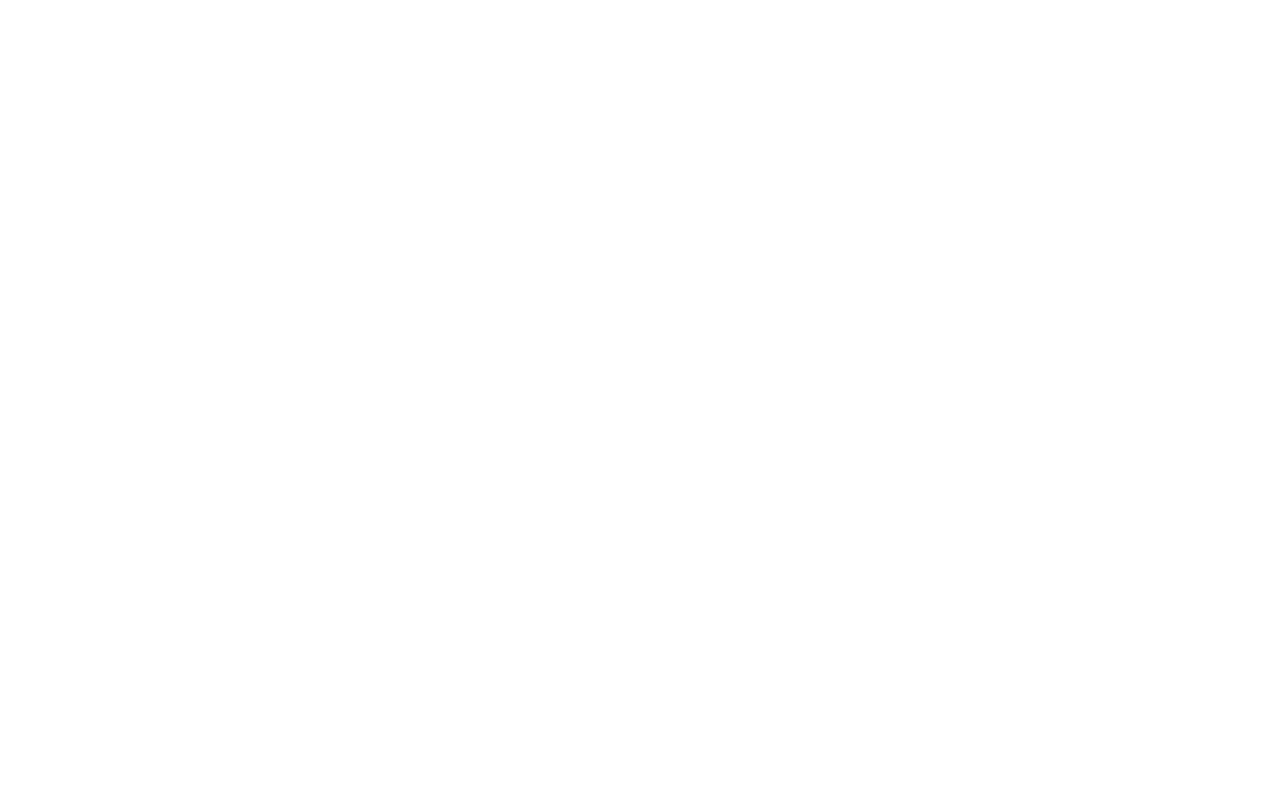
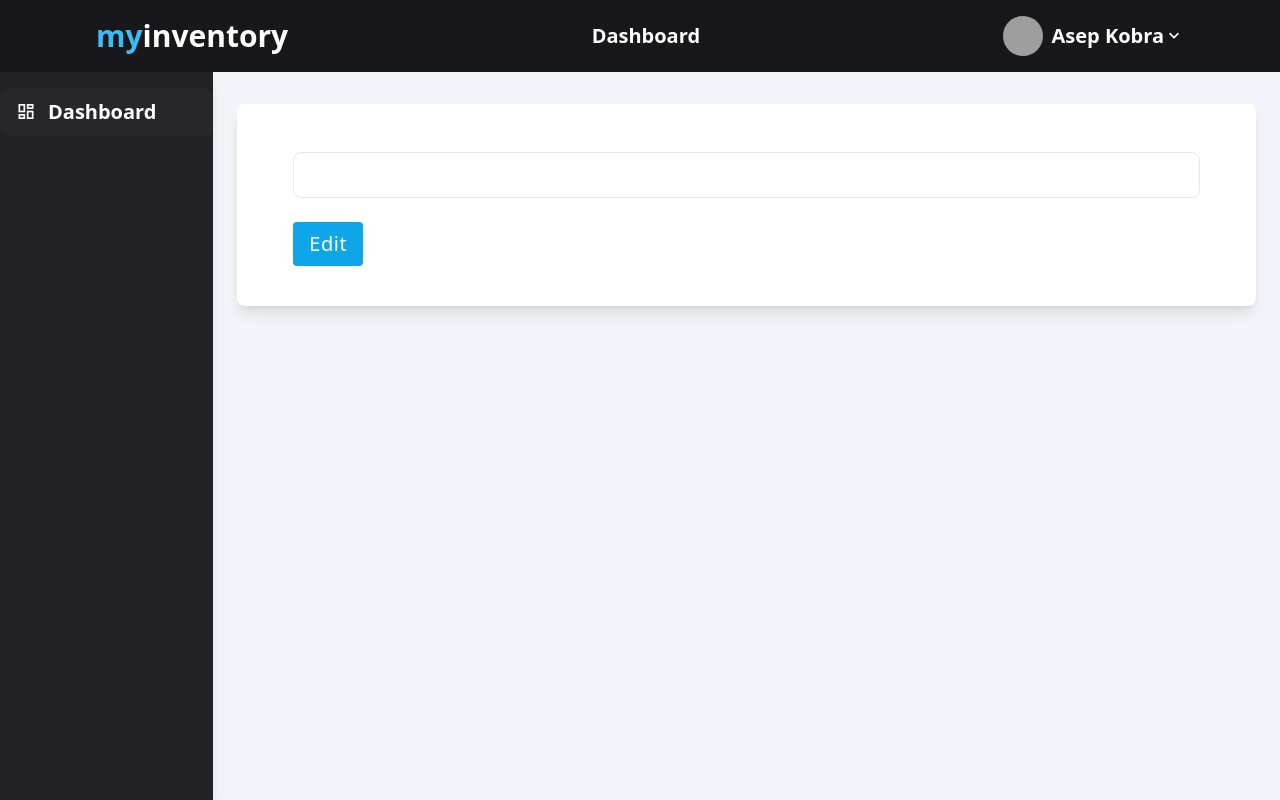
Before and after one commit to syhrlanwr/inventory-react, a React (Create React App) app: page /rak/delete/1 in a window 1280 px wide. Before the commit this address had no page. Built offline with nearby package versions, Linux system fonts and the light colour scheme; no server answers; grey boxes are pictures that could not be loaded.

Commit message:
add edit function for rak

```diff
--- a/src/App.js
+++ b/src/App.js
@@ -4,7 +4,7 @@
 // import EditPegawai from './editPegawai';
 // import KelolaPegawai from './kelolaPegawai';
 // import AddRak from './addRak';
-// import EditRak from './editRak';
+import EditRak from './EditRak';
 // import KelolaRak from './kelolaRak';
 import AddSatuan from './AddSatuan';
 // import EditSatuan from './editSatuan';
@@ -31,6 +31,8 @@
         <Route path="/pegawai" element={<Layout><KelolaPegawai /></Layout>} />
         <Route path="/rak" element={<Layout><KelolaRak /></Layout>} />
         <Route path="/rak/add" element={<Layout><AddRak /></Layout>} />
+        <Route path="/rak/edit/:id" element={<Layout><EditRak /></Layout>} />
+        <Route path="/rak/delete/:id" element={<Layout><EditRak /></Layout>} />
         <Route path="/satuan" element={<Layout><KelolaSatuan /></Layout>} />
         <Route path="/satuan/add" element={<Layout><AddSatuan /></Layout>} />
         <Route path="/login" element={<Login />} />
--- a/src/editRak.js
+++ b/src/editRak.js
@@ -1,13 +1,36 @@
+import React, { useState, useEffect } from 'react';
+import axios from 'axios';
+import { useNavigate, useParams } from 'react-router-dom';
+
 function EditRak() {
+    const [nama, setNama] = useState("");
+    const navigate = useNavigate();
+    const { id } = useParams();
+
+    useEffect(() => {
+        axios.get(`http://localhost:3001/rak/${id}`).then((res) => {
+            setNama(res.data.nama);
+        });
+    }, [id]);
+
+    const data = {
+        nama : nama,
+    };
+
+    function Update(e) {
+        e.preventDefault();
+        axios.put(`http://localhost:3001/rak/${id}`, data).then(navigate("/rak"));
+    }
+
     return (
         <div className="bg-white rounded-lg shadow-lg">
             <form className="flex flex-col px-8 py-6" action="/rak/edit/" method="POST">
                 <div className="px-6 py-4 text-xl">
                     <div className="flex flex-col mb-6">
-                        <label className="mb-1 text-gray-600" for="name">Nama</label>
-                        <input className="border rounded-lg px-3 py-2 mt-1 focus:outline-none focus:border-blue-500" type="text" name="nama" placeholder="Nama" required="required" />
+                        <label className="mb-1 text-gray-600" for="name"></label>
+                        <input className="border rounded-lg px-3 py-2 mt-1 focus:outline-none focus:border-blue-500" type="text" name="nama" value={nama} onChange={(e) => setNama(e.target.value)} />
                     </div>
-                    <button className="bg-sky-500 text-white px-4 py-2 rounded font-medium tracking-wide hover:bg-sky-600" type="submit">Edit</button>
+                    <button className="bg-sky-500 text-white px-4 py-2 rounded font-medium tracking-wide hover:bg-sky-600" type="submit" onClick={Update}>Edit</button>
                 </div>
             </form>
         </div>
```
